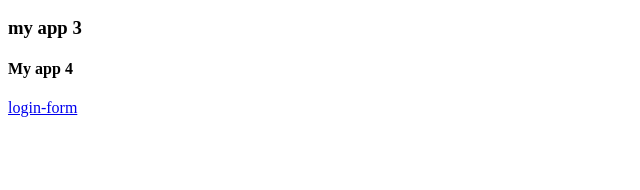
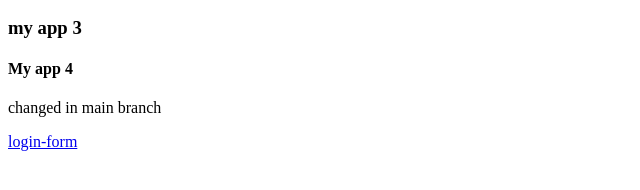
Before and after one commit to nazmulislamprofile/demo, a plain HTML site: page index.html in a window 1280 px wide. Shown: the part 110-300 px from the top of the page, without its empty margins (0-640 px from the left). Drawn offline with Linux system fonts and the light colour scheme.

Commit message:
changed in main branch

```diff
--- a/index.html
+++ b/index.html
@@ -10,6 +10,7 @@
     <h2>my app 2</h2>
     <h3>my app 3</h3>
     <h4>My app 4</h4>
+    <p>changed in main branch</p>
     <a href="./login-form.html">login-form</a>
 </body>
 </html>
```
